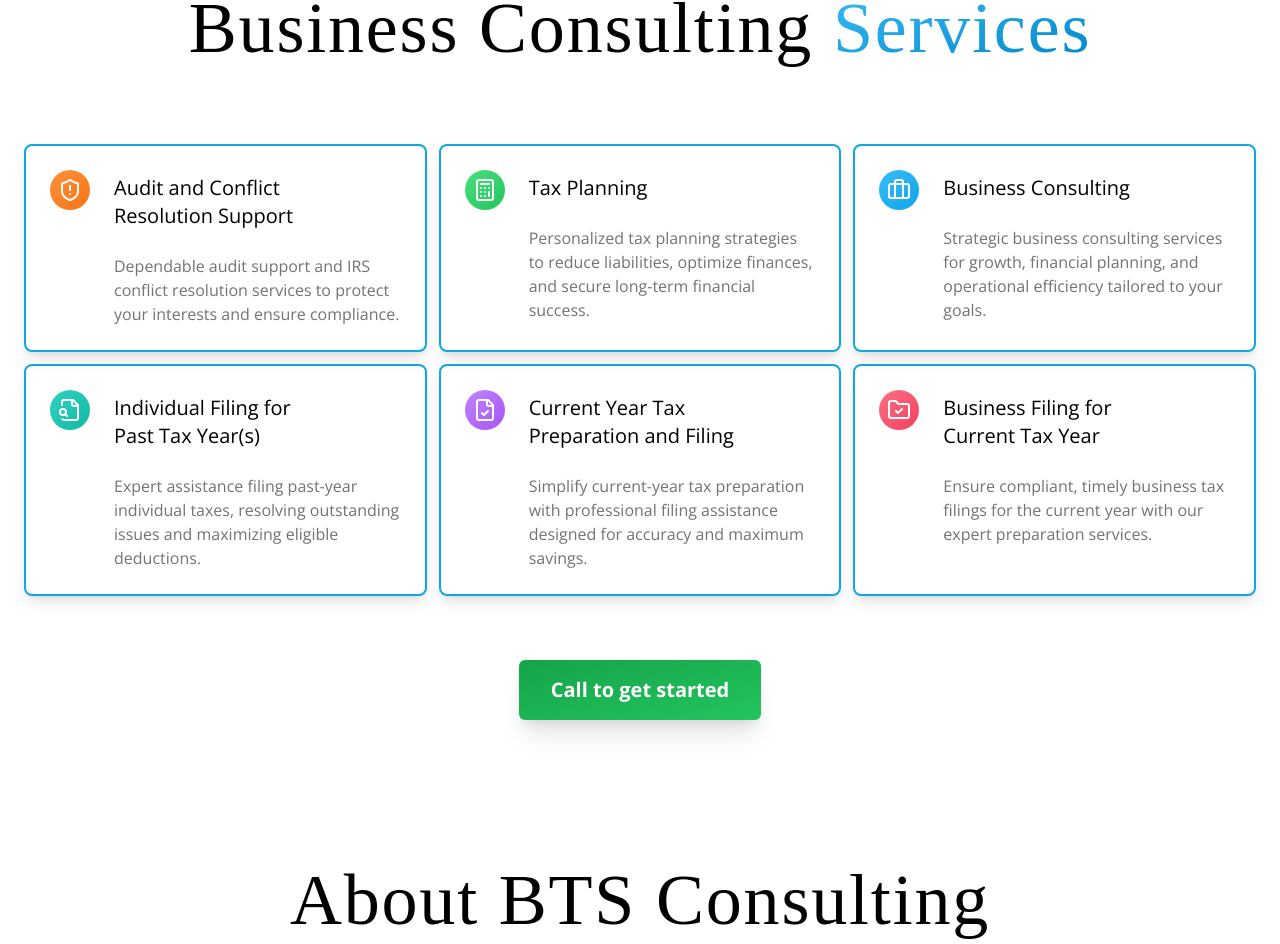
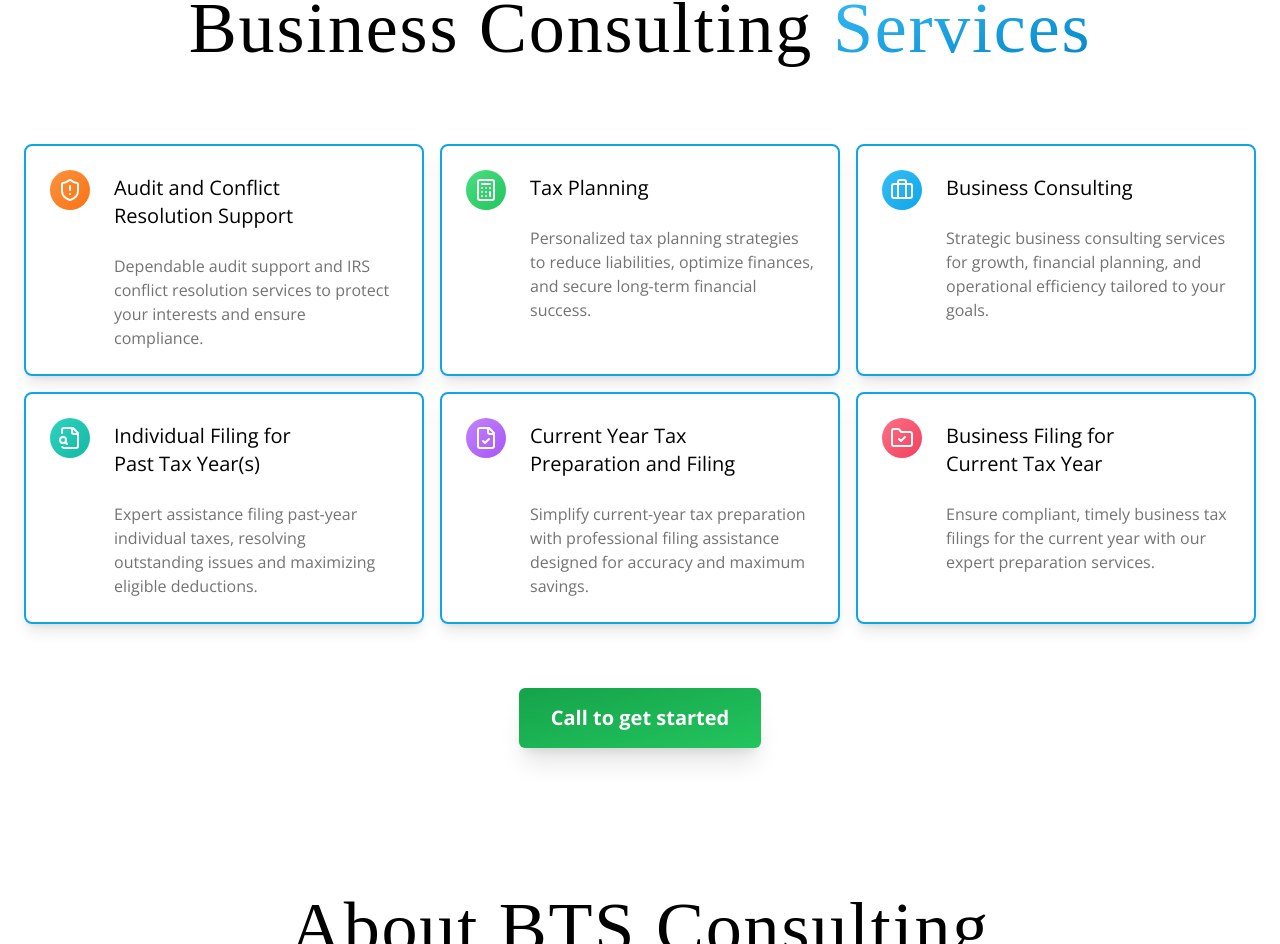
Before and after one commit to pandalexander/bts-consulting, a React (Vite) app: page / in a window 1280 px wide. Shown: the part 988-1932 px from the top of the page. Built offline with nearby package versions, Linux system fonts and the light colour scheme; a web font is replaced by a local one.

Commit message:
Increase gap on services page

```diff
--- a/src/components/Services.jsx
+++ b/src/components/Services.jsx
@@ -19,7 +19,7 @@
             </span>
           </h2>
         </div>
-        <div className="grid grid-cols-1 md:grid-cols-2 lg:grid-cols-3 gap-3 mt-10 lg:mt-20 ">
+        <div className="grid grid-cols-1 md:grid-cols-2 lg:grid-cols-3 gap-4 mt-10 lg:mt-20 ">
           <div className="transform transition duration-500 hover:scale-105 hover:bg-sky-100 p-6 shadow-lg rounded-lg border-2 border-sky-500">
             <div className="flex">
               <div className="flex mr-6 h-10 w-10 p-2 bg-gradient-to-br from-orange-400 to-orange-500 text-white justify-center items-center rounded-full">
```
